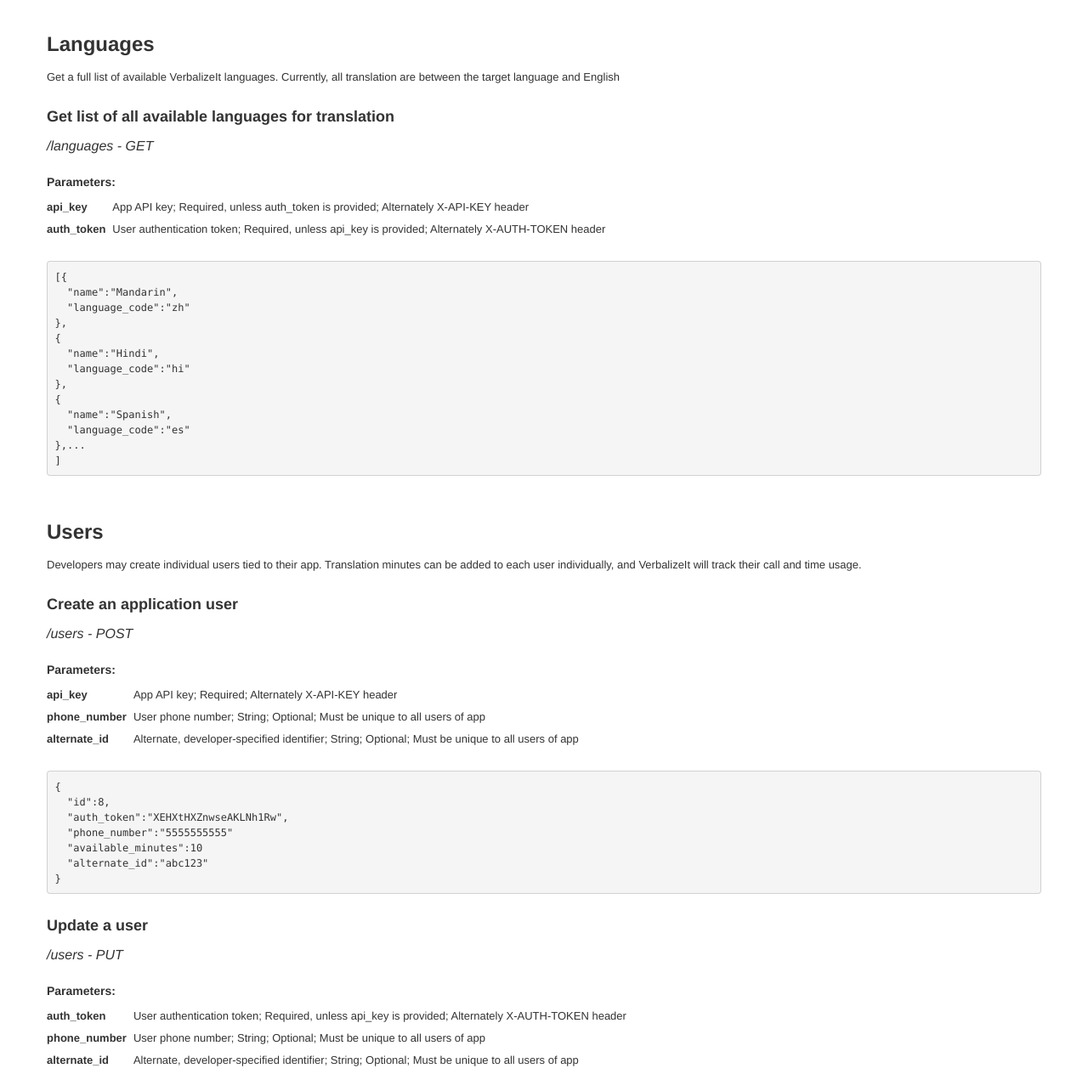
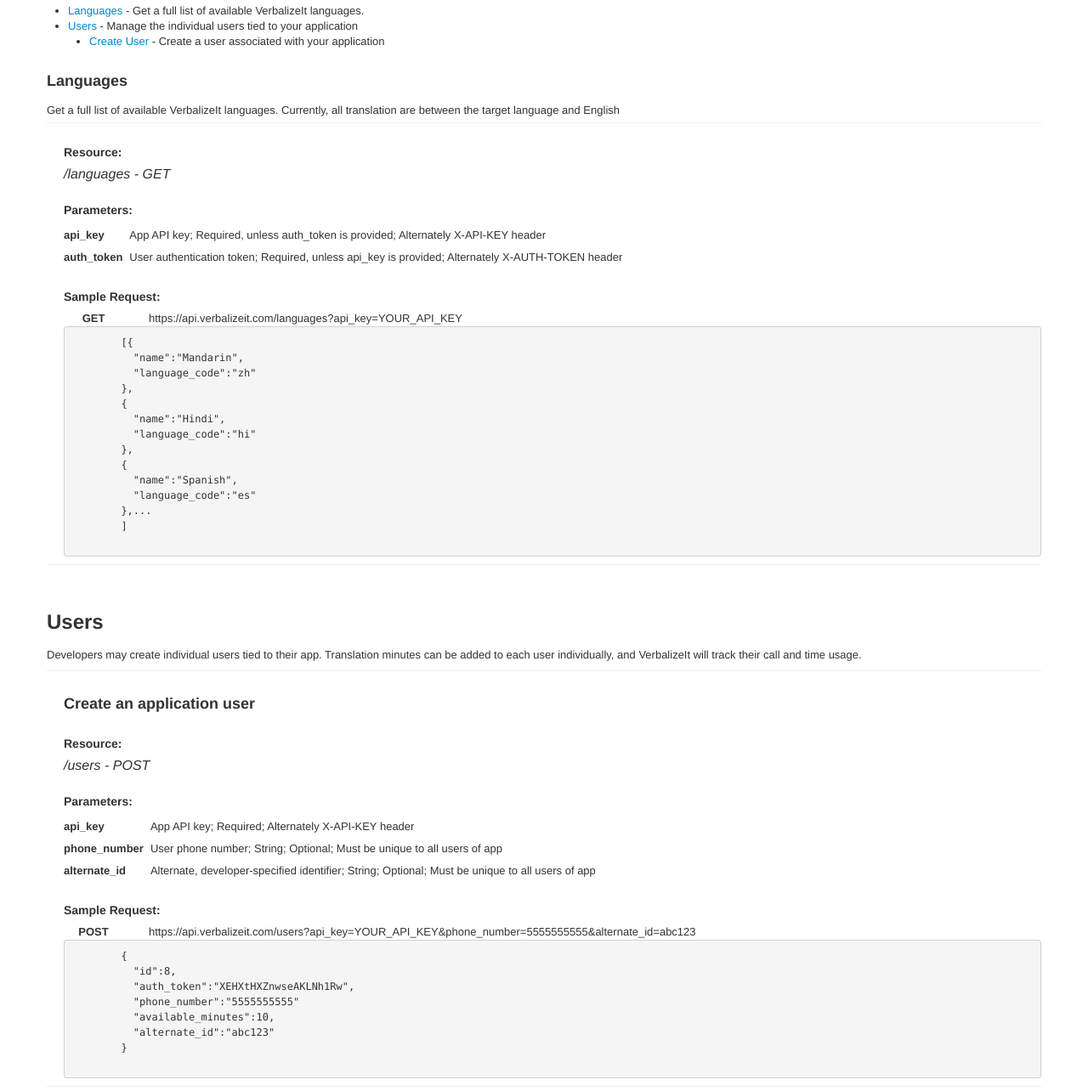
Before and after one commit to verbalizeit/verbalizeit.github.com, a plain HTML site: page docs/api.html in a window 1280 px wide. Shown: the part 110-1394 px from the top of the page at 85% size. Drawn offline with nearby package versions, Linux system fonts and the light colour scheme.

Commit message:
formatting changes
Made some formatting changes on the API page. I still need to get it
applied to the rest of the page.

```diff
--- a/docs/api.html
+++ b/docs/api.html
@@ -14,6 +14,13 @@
       body {
         padding-top: 60px; /* 60px to make the container go all the way to the bottom of the topbar */
       }
+	  .apiDivider {
+		 margin:5px 0;
+		}
+	.apiResourceIndent {
+		margin-left:20px;
+	}
+
     </style>
     <link href="../css/bootstrap-responsive.css" rel="stylesheet">
 
@@ -66,21 +73,34 @@
     <div class="container">
 		<section id="gridSystem">
 
+<h1>Developer API Resources</h1>
+</br>
+<ul>
+		<li><a href="#languages">Languages</a> - Get a full list of available VerbalizeIt languages.</li>
+		<li><a href="#users">Users</a> - Manage the individual users tied to your application</li>
+			<ul>
+				<li><a href="#create_user">Create User</a> - Create a user associated with your application</li>
+			</ul>
+</ul>
 
-<h1>Developer API</h1>
-
-<h2>Languages</h2>
-<p>Get a full list of available VerbalizeIt languages. Currently, all translation are between the target language and English</p>
-
-<h3>Get list of all available languages for translation</h3>
-<p class='method-path'>/languages - GET</p>
+<a name="languages"></a>
+<h3>Languages</h3>
+<small>Get a full list of available VerbalizeIt languages. Currently, all translation are between the target language and English</small>
+<hr class="apiDivider">
+<div class="apiResourceIndent">
+	<h4>Resource:</h4>
+	<p class="method-path">/languages - GET</p>
 
 	<h4>Parameters:</h4>
 	<table>
 		<tr><td class='parameter-name'>api_key</td><td>App API key; Required, unless auth_token is provided; Alternately X-API-KEY header</td></tr>
 		<tr><td class='parameter-name'>auth_token</td><td>User authentication token; Required, unless api_key is provided; Alternately X-AUTH-TOKEN header</td></tr>
 	</table>
-
+	<h4>Sample Request:</h4>
+	<div class="row">
+	  <div class="span1" style="text-align:center"><strong>GET</strong></div>
+	  <div class="span10">https://api.verbalizeit.com/languages?api_key=YOUR_API_KEY</div>
+	</div>
 	<pre>
 	[{
 	  "name":"Mandarin",
@@ -96,13 +116,20 @@
 	},...
 	]
 	</pre>
+</div>
+<hr class="apiDivider">
 
 
 
+<a name="users"></a>
 <h2>Users</h2>
 <p>Developers may create individual users tied to their app. Translation minutes can be added to each user individually, and VerbalizeIt will track their call and time usage.</p>
+<hr class="apiDivider">
 
+<div class="apiResourceIndent">
+	<a name="create_user"></a>
 	<h3>Create an application user</h3>
+	<h4>Resource:</h4>
 	<p class='method-path'>/users - POST</p>
 
 	<h4>Parameters:</h4>
@@ -111,26 +138,30 @@
 		<tr><td class='parameter-name'>phone_number</td><td>User phone number; String; Optional; Must be unique to all users of app</td></tr>
 		<tr><td class='parameter-name'>alternate_id</td><td>Alternate, developer-specified identifier; String; Optional; Must be unique to all users of app</td></tr>
 	</table>
-
+	<h4>Sample Request:</h4>
+	<div class="row">
+	  <div class="span1" style="text-align:center"><strong>POST</strong></div>
+	  <div class="span10">https://api.verbalizeit.com/users?api_key=YOUR_API_KEY&phone_number=5555555555&alternate_id=abc123</div>
+	</div>
 	<pre>
 	{
 	  "id":8,
 	  "auth_token":"XEHXtHXZnwseAKLNh1Rw",
 	  "phone_number":"5555555555"
-  "available_minutes":10
+	  "available_minutes":10,
 	  "alternate_id":"abc123"
 	}
 	</pre>
-
+</div>
+<hr class="apiDivider">
 
 
 <h3>Update a user</h3>
 <p class='method-path'>/users - PUT</p>
 <h4>Parameters:</h4>
 <table>
-	<tr><td class='parameter-name'>auth_token</td><td>User authentication token; Required, unless api_key is provided; Alternately X-AUTH-TOKEN header</td></tr>
+	<tr><td class='parameter-name'>auth_token</td><td>User authentication token; Required, Alternately X-AUTH-TOKEN header</td></tr>
 	<tr><td class='parameter-name'>phone_number</td><td>User phone number; String; Optional; Must be unique to all users of app</td></tr>
-	<tr><td class='parameter-name'>alternate_id</td><td>Alternate, developer-specified identifier; String; Optional; Must be unique to all users of app</td></tr>
 </table>
 
 <pre>
@@ -139,7 +170,6 @@
   "auth_token":"XEHXtHXZnwseAKLNh1Rw",
   "phone_number":"5555555555"
   "available_minutes":10
-  "alternate_id":"abc123"
 }
 </pre>
 
```
Lines whose indentation alone changed are shown as unchanged.
